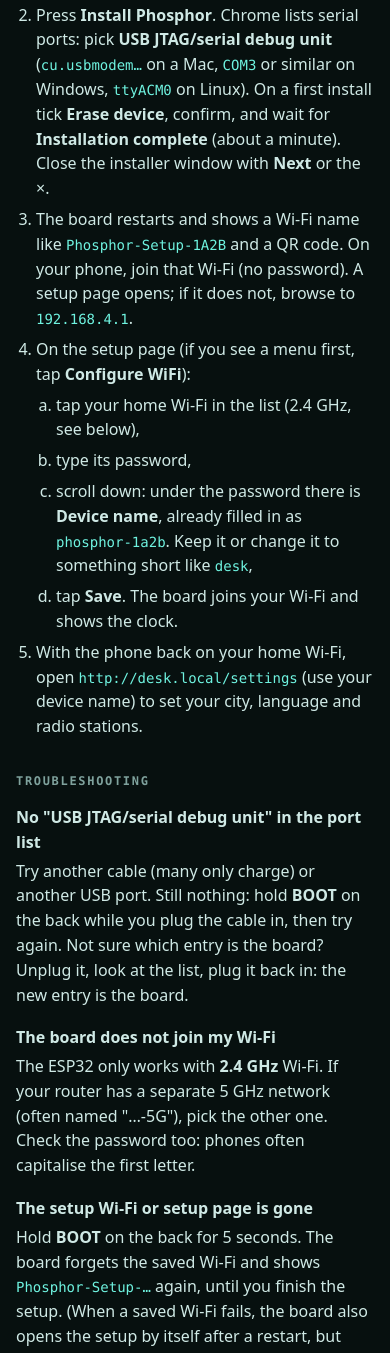
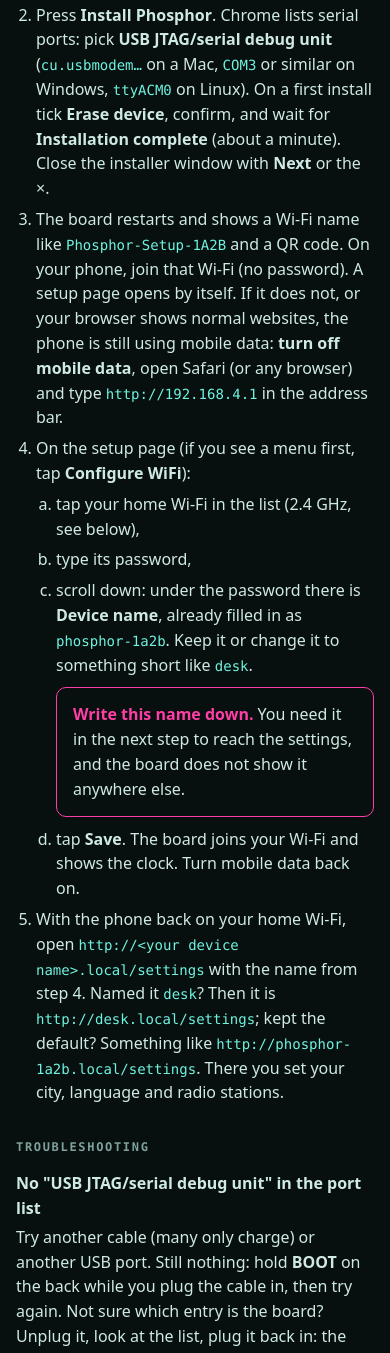
Before and after one commit to WorkingWarrior/phosphor, a plain HTML site: page docs/index.html in a window 390 px wide. Shown: the part 647-2000 px from the top of the page. Drawn offline with Linux system fonts and the light colour scheme.

Commit message:
Installer: mobile-data tip, 'write the device name down' warning, settings URL from that name
Co-Authored-By: Claude Opus 5.5 <noreply@anthropic.com>

```diff
--- a/docs/index.html
+++ b/docs/index.html
@@ -52,17 +52,23 @@ esp-web-install-button button[slot=activate] {
       On a first install tick <b>Erase device</b>, confirm, and wait for <b>Installation complete</b> (about a minute).
       Close the installer window with <b>Next</b> or the &times;.</li>
     <li>The board restarts and shows a Wi-Fi name like <code>Phosphor-Setup-1A2B</code> and a QR code. On your phone,
-      join that Wi-Fi (no password). A setup page opens; if it does not, browse to <code>192.168.4.1</code>.</li>
+      join that Wi-Fi (no password). A setup page opens by itself. If it does not, or your browser shows normal websites,
+      the phone is still using mobile data: <b>turn off mobile data</b>, open Safari (or any browser) and type
+      <code>http://192.168.4.1</code> in the address bar.</li>
     <li>On the setup page (if you see a menu first, tap <b>Configure WiFi</b>):
       <ol type="a">
         <li>tap your home Wi-Fi in the list (2.4 GHz, see below),</li>
         <li>type its password,</li>
         <li>scroll down: under the password there is <b>Device name</b>, already filled in as <code>phosphor-1a2b</code>.
-          Keep it or change it to something short like <code>desk</code>,</li>
-        <li>tap <b>Save</b>. The board joins your Wi-Fi and shows the clock.</li>
+          Keep it or change it to something short like <code>desk</code>.
+          <div class="warn" style="margin:10px 0"><b>Write this name down.</b> You need it in the next step to reach
+          the settings, and the board does not show it anywhere else.</div></li>
+        <li>tap <b>Save</b>. The board joins your Wi-Fi and shows the clock. Turn mobile data back on.</li>
       </ol></li>
-    <li>With the phone back on your home Wi-Fi, open <code>http://desk.local/settings</code> (use your device name) to set
-      your city, language and radio stations.</li>
+    <li>With the phone back on your home Wi-Fi, open <code>http://&lt;your device name&gt;.local/settings</code> with the
+      name from step 4. Named it <code>desk</code>? Then it is <code>http://desk.local/settings</code>; kept the default?
+      Something like <code>http://phosphor-1a2b.local/settings</code>. There you set your city, language and radio
+      stations.</li>
   </ol>
 
   <h2>Troubleshooting</h2>
@@ -73,17 +79,23 @@ esp-web-install-button button[slot=activate] {
       the new entry is the board.</dd>
 
     <dt>The board does not join my Wi-Fi</dt>
-    <dd>The ESP32 only works with <b>2.4 GHz</b> Wi-Fi. If your router has a separate 5 GHz network (often named
-      "…-5G"), pick the other one. Check the password too: phones often capitalise the first letter.</dd>
+    <dd>Most often a mistyped password: phones capitalise the first letter. Hold <b>BOOT</b> for 5 seconds and try again.
+      The ESP32 also only works with <b>2.4 GHz</b> Wi-Fi: if your router has a separate 5 GHz network (often named
+      "…-5G"), pick the other one.</dd>
 
     <dt>The setup Wi-Fi or setup page is gone</dt>
     <dd>Hold <b>BOOT</b> on the back for 5 seconds. The board forgets the saved Wi-Fi and shows
       <code>Phosphor-Setup-…</code> again, until you finish the setup. (When a saved Wi-Fi fails, the board also opens the
       setup by itself after a restart, but only for 3 minutes.)</dd>
 
-    <dt>The setup page does not open on the phone</dt>
-    <dd>Browse to <code>192.168.4.1</code> while joined to <code>Phosphor-Setup-…</code>. If the phone keeps leaving that
-      network because it "has no internet", turn off mobile data for a moment.</dd>
+    <dt>The setup page does not open, or the browser shows normal websites</dt>
+    <dd>The phone is using mobile data instead of the board's Wi-Fi. Turn off mobile data, check you are joined to
+      <code>Phosphor-Setup-…</code> ("no internet" there is normal), then type <code>http://192.168.4.1</code> in the
+      browser's address bar (with <code>http://</code>, or the browser searches for it).</dd>
+
+    <dt>I forgot the device name</dt>
+    <dd>Open your router's list of connected devices: the board shows up under its name (and its IP address works too:
+      <code>http://192.168.x.x/settings</code>). Or hold <b>BOOT</b> for 5 seconds and set up the Wi-Fi again.</dd>
 
     <dt><code>desk.local</code> does not open</dt>
     <dd>The phone must be on the same Wi-Fi as the board. Some Android phones cannot open <code>.local</code> addresses:
```
Also changed, not shown: 1 other file.
